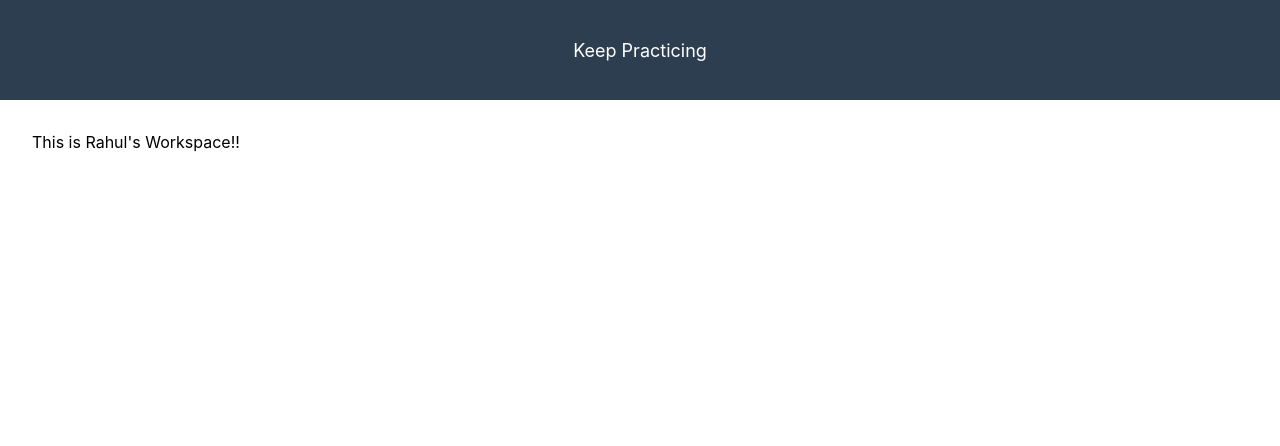
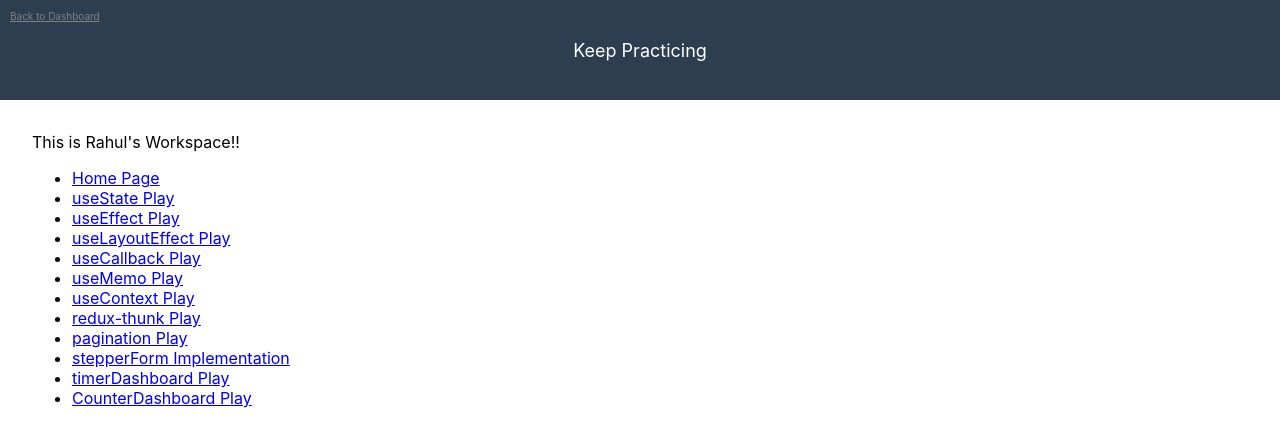
Before and after one commit to rahul4code/JSnippet, a React (Create React App) app: page / in a window 1280 px wide. Shown: the top 446 px of the page. Built offline with nearby package versions, Linux system fonts and the light colour scheme.

Commit message:
Added master routing

```diff
--- a/src/components/Header.js
+++ b/src/components/Header.js
@@ -1,4 +1,5 @@
 import React from "react";
+import { Link } from "react-router-dom";
 import styled from "styled-components";
 
 const HeaderContainer = styled.div`
@@ -12,7 +13,22 @@ const HeaderContainer = styled.div`
 `;
 
 const Header = () => {
-  return <HeaderContainer>Keep Practicing</HeaderContainer>;
+  return (
+    <>
+      <Link
+        to="/"
+        style={{
+          position: "absolute",
+          color: "gray",
+          padding: "10px",
+          fontSize: "10px",
+        }}
+      >
+        Back to Dashboard
+      </Link>
+      <HeaderContainer>Keep Practicing</HeaderContainer>
+    </>
+  );
 };
 
 export default Header;
--- a/src/components/Home.js
+++ b/src/components/Home.js
@@ -1,5 +1,26 @@
 import React from "react";
+import { appRouter } from "../index";
+import { Link } from "react-router-dom";
 
 export const Home = () => {
-  return <div>This is Rahul's Workspace!!</div>;
+  const { routes } = appRouter;
+
+  console.log(routes[0].children, "Router");
+
+  return (
+    <div>
+      This is Rahul's Workspace!!
+      <ul>
+        {routes[0].children.map((i) => {
+          return (
+            <>
+              <li>
+                <Link to={i.path}>{i.name}</Link>
+              </li>
+            </>
+          );
+        })}
+      </ul>
+    </div>
+  );
 };
--- a/src/index.js
+++ b/src/index.js
@@ -17,7 +17,7 @@ import Dashboard from "./timer/Dashboard";
 import DashboardCounter from "./counter/Dashboard";
 import { Home } from "./components/Home";
 
-const appRouter = createBrowserRouter([
+export const appRouter = createBrowserRouter([
   {
     path: "/",
     element: <App />,
@@ -25,50 +25,62 @@ const appRouter = createBrowserRouter([
       {
         path: "/",
         element: <Home />,
+        name: "Home Page",
       },
       {
         path: "/useState",
         element: <Counter />,
+        name: "useState Play",
       },
       {
         path: "/useEffect",
         element: <ListRepo />,
+        name: "useEffect Play",
       },
       {
         path: "/useLayoutEffect",
         element: <Modal />,
+        name: "useLayoutEffect Play",
       },
       {
         path: "/useCallback",
         element: <Card />,
+        name: "useCallback Play",
       },
       {
         path: "/useMemo",
         element: <ThemeNumber />,
+        name: "useMemo Play",
       },
       {
         path: "/useContext",
         element: <Container />,
+        name: "useContext Play",
       },
       {
         path: "/redux-thunk",
         element: <ThunkContainer />,
+        name: "redux-thunk Play",
       },
       {
         path: "/pagination",
         element: <Pagination />,
+        name: "pagination Play",
       },
       {
         path: "/stepperForm",
         element: <Registration />,
+        name: "stepperForm Implementation",
       },
       {
         path: "/timerDashboard",
         element: <Dashboard />,
+        name: "timerDashboard Play",
       },
       {
         path: "/CounterDashboard",
         element: <DashboardCounter />,
+        name: "CounterDashboard Play",
       },
     ],
   },
```
